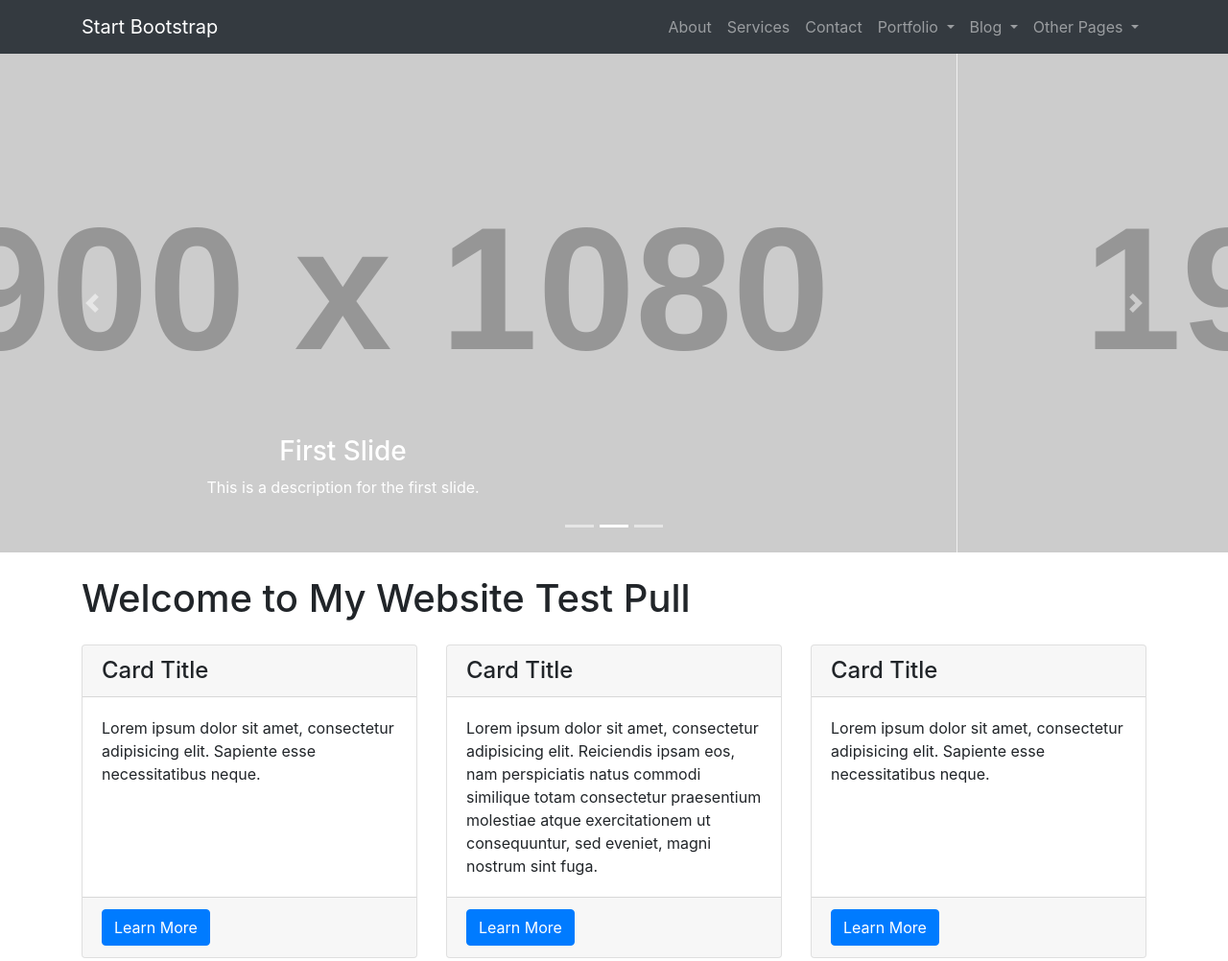
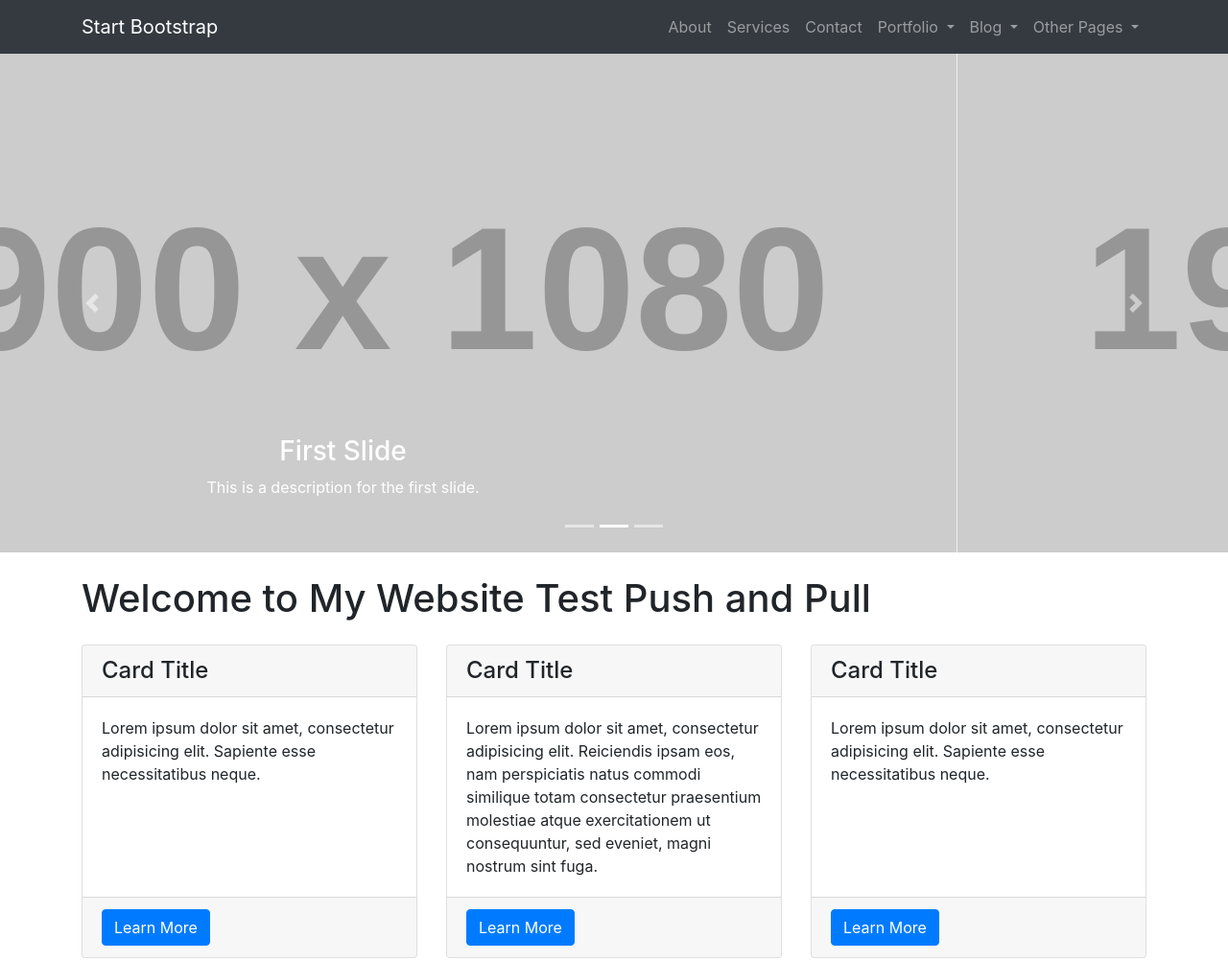
Before and after one commit to yhl100/git-demo, a website: page index.html in a window 1280 px wide. Shown: the top 1002 px of the page at 96% size. Drawn offline with Linux system fonts and the light colour scheme; placeholder pictures from the web are drawn by us.

Commit message:
chenge for pull test

```diff
--- a/index.html
+++ b/index.html
@@ -121,7 +121,7 @@
     <!-- Page Content -->
     <div class="container">
 
-      <h1 class="my-4">Welcome to My Website Test Pull</h1>
+      <h1 class="my-4">Welcome to My Website Test Push and Pull</h1>
 
       <!-- Marketing Icons Section -->
       <div class="row">
```
